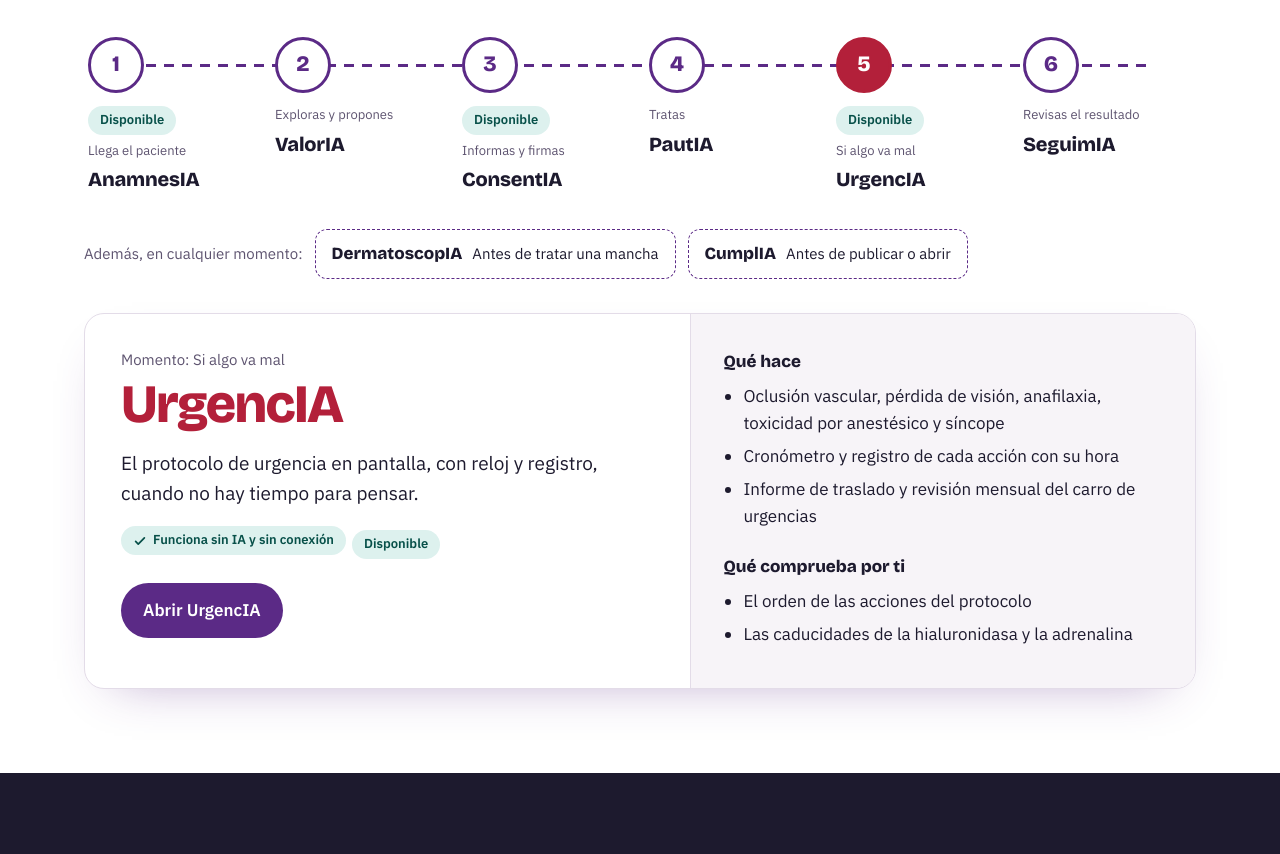
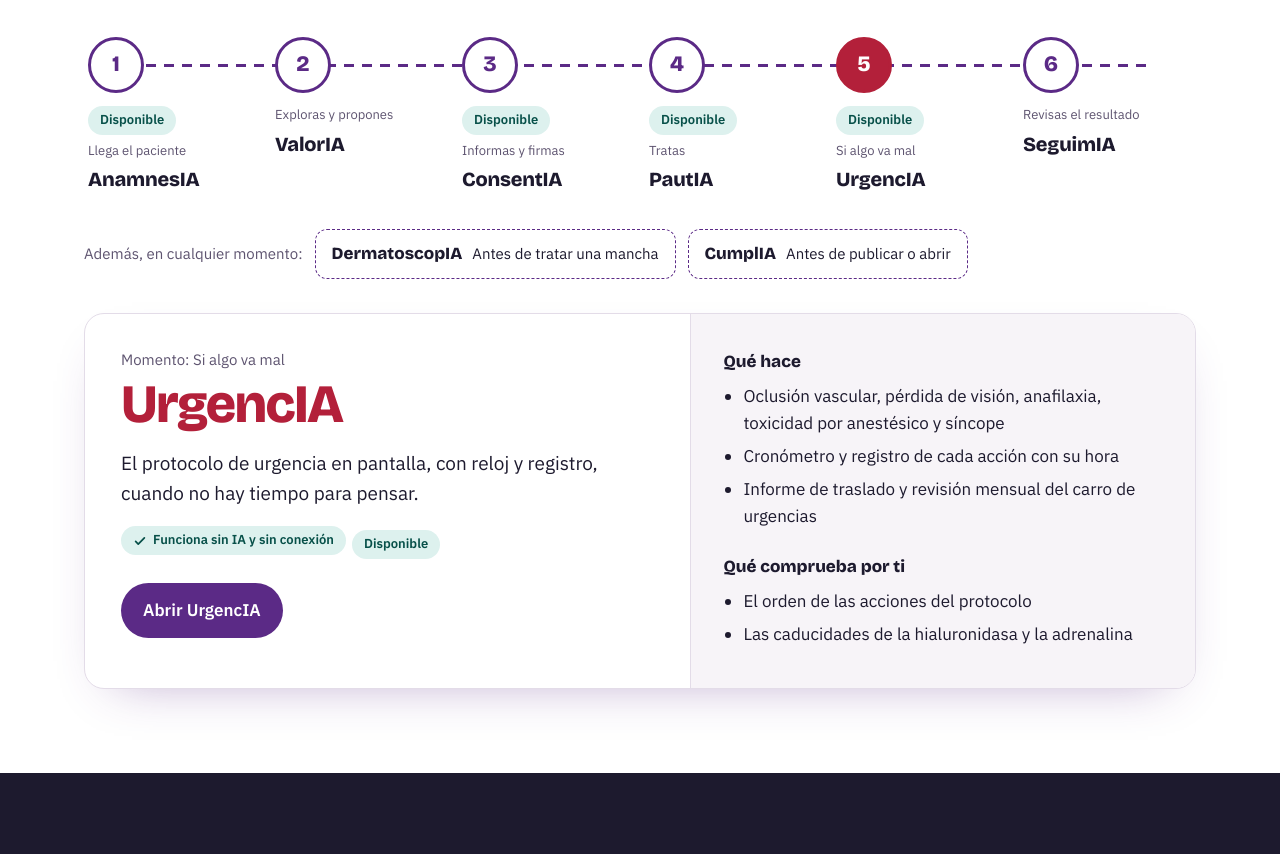
Before and after one commit to fborrasumh/kitesteticia, a plain HTML site: page index.html in a window 1280 px wide. Shown: the part 979-1833 px from the top of the page. Drawn offline with nearby package versions, Linux system fonts and the light colour scheme.

Commit message:
PautIA disponible

```diff
--- a/index.html
+++ b/index.html
@@ -232,7 +232,7 @@ const IC = {
 };
 /* apps del recorrido: [id, ¿urgencia?] — el texto está en T */
 const PASOS = ['anamnesia','valoria','consentia','pautia','urgencia','seguimia'];
-const DISP = {urgencia: 'https://fborrasumh.github.io/urgencia/', anamnesia: 'https://fborrasumh.github.io/anamnesia/', consentia: 'https://fborrasumh.github.io/consentia/'};
+const DISP = {urgencia: 'https://fborrasumh.github.io/urgencia/', anamnesia: 'https://fborrasumh.github.io/anamnesia/', consentia: 'https://fborrasumh.github.io/consentia/', pautia: 'https://fborrasumh.github.io/pautia/'};
 const TRANSV = ['dermatoscopia','cumplia'];
 const COMPL = [['esteticia',1],['evidentia'],['doctoralia'],['prismia'],['mentoria'],['manuscriptor'],['posteria'],['esquemia']];
 const T = {
```
